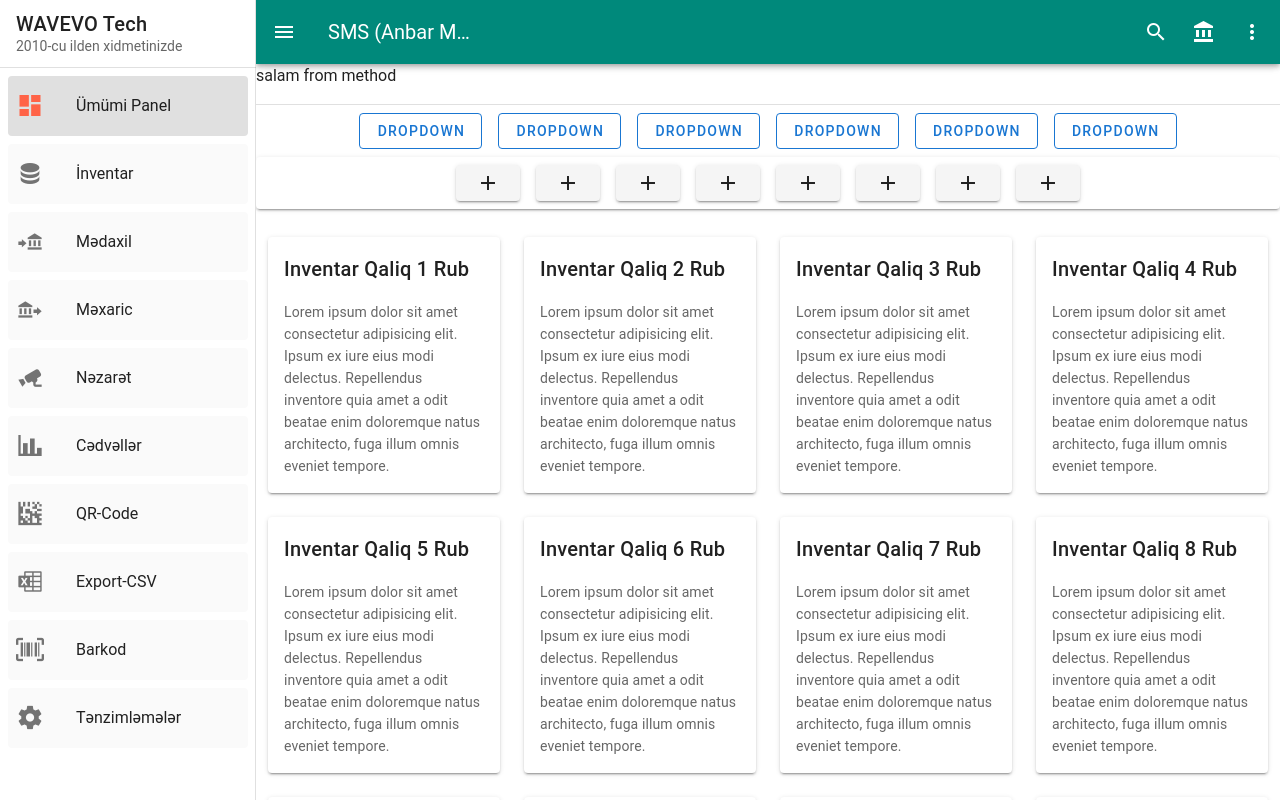
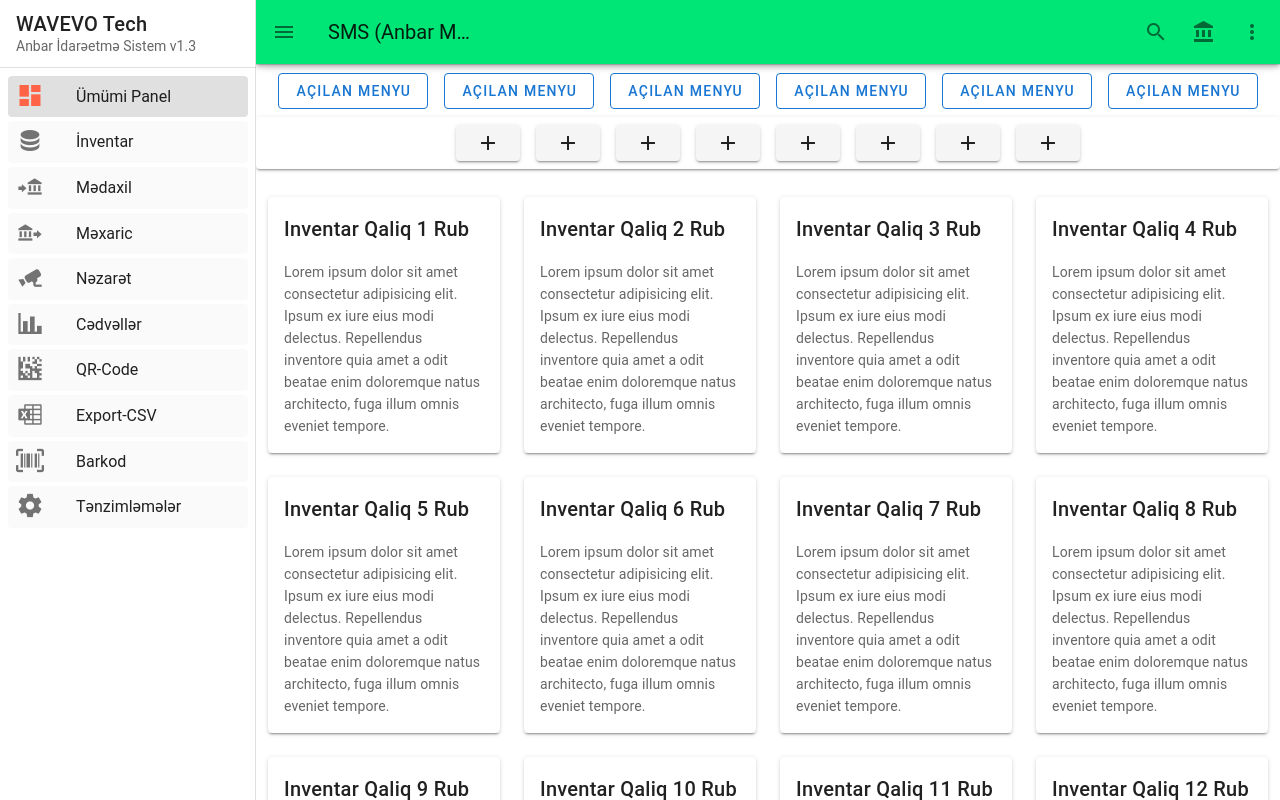
Before and after one commit to safarli/anbarapp, a Vue app: page / in a window 1280 px wide. Shown: the top 800 px of the page. Built offline with nearby package versions, Linux system fonts and the light colour scheme; a small style sheet from the web is missing.

Commit message:
a commit

```diff
--- a/src/App.vue
+++ b/src/App.vue
@@ -6,7 +6,7 @@
         <v-list-item-content>
           <v-list-item-title class="title">WAVEVO Tech</v-list-item-title>
           <v-list-item-subtitle>
-            2010-cu ilden xidmetinizde
+            Anbar İdarəetmə Sistem v1.3
           </v-list-item-subtitle>
         </v-list-item-content>
       </v-list-item>
@@ -101,7 +101,7 @@
     <!-- //! DRAWER RIGHT 2 END -->
 
     <!-- //! APP-BAR START-->
-    <v-app-bar app dark color="#00897b">
+    <v-app-bar app light color="green accent-3">
       <v-app-bar-nav-icon @click="drawer = !drawer"></v-app-bar-nav-icon>
 
       <v-app-bar-title>SMS (Anbar MS)</v-app-bar-title>
@@ -132,7 +132,6 @@
 
     <!-- //! MAIN START-->
     <v-main>
-      <p>{{ printText() }}</p>
       <v-divider></v-divider>
       <router-view></router-view>
     </v-main>
@@ -172,10 +171,6 @@ export default {
         d.show = false;
       }
     },
-    printText() {
-      console.log("Salam from method");
-      return "salam from method";
-    },
   },
 
   computed: {
@@ -198,7 +193,7 @@ export default {
       if (this.$vuetify.breakpoint.name === "xs") {
         return { dense: true };
       }
-      return { dense: false };
+      return { dense: true };
     },
   },
 };
--- a/src/views/Dashboard.vue
+++ b/src/views/Dashboard.vue
@@ -3,17 +3,23 @@
     <div class="d-flex flex-wrap justify-center align-center">
       <v-menu offset-y rounded="rounded" v-for="i in 6" :key="i">
         <template v-slot:activator="{ on, attrs }">
-            <v-btn color="primary" outlined dark v-bind="attrs" v-on="on" class="ma-2">
-              Dropdown
+          <v-btn
+            color="primary"
+            outlined
+            dark
+            v-bind="attrs"
+            v-on="on"
+            class="ma-2"
+          >
+            Açılan Menyu
           </v-btn>
         </template>
-          <v-card height="400" width="240">
-          </v-card>
+        <v-card height="400" width="240"> </v-card>
       </v-menu>
     </div>
 
     <v-card class="d-flex justify-center flex-wrap">
-      <v-btn class="ma-2" v-for="i in 8" :key="i">
+      <v-btn class="ma-2" v-for="i in 8" :key="i" @click="snackbar = !snackbar">
         <v-icon>mdi-plus</v-icon>
       </v-btn>
     </v-card>
@@ -35,26 +41,36 @@
         </v-row>
       </v-container>
     </v-card>
+
+    <v-snackbar v-model="snackbar">
+      {{ snackbar_text }}
+      <template v-slot:action="{ attrs }">
+        <v-btn color="pink" text v-bind="attrs" @click="snackbar = false">
+          Bağla
+        </v-btn>
+      </template>
+    </v-snackbar>
   </div>
 </template>
 
 <script>
 export default {
-  data () {
+  data() {
     return {
       dialog: false,
+      snackbar: false,
+      snackbar_text: "Bildiris gonderilecek",
 
       items: [
-        { title: 'Texnokom' },
-        { title: 'Tib' },
-        { title: 'Salam' },
-        { title: 'Sagol' }
-      ]
-    }
+        { title: "Texnokom" },
+        { title: "Tib" },
+        { title: "Salam" },
+        { title: "Sagol" },
+      ],
+    };
   },
-  computed: {
-  }
-}
+  computed: {},
+};
 </script>
 
 <style scoped lang="scss">
```
Lines whose indentation alone changed are shown as unchanged.
